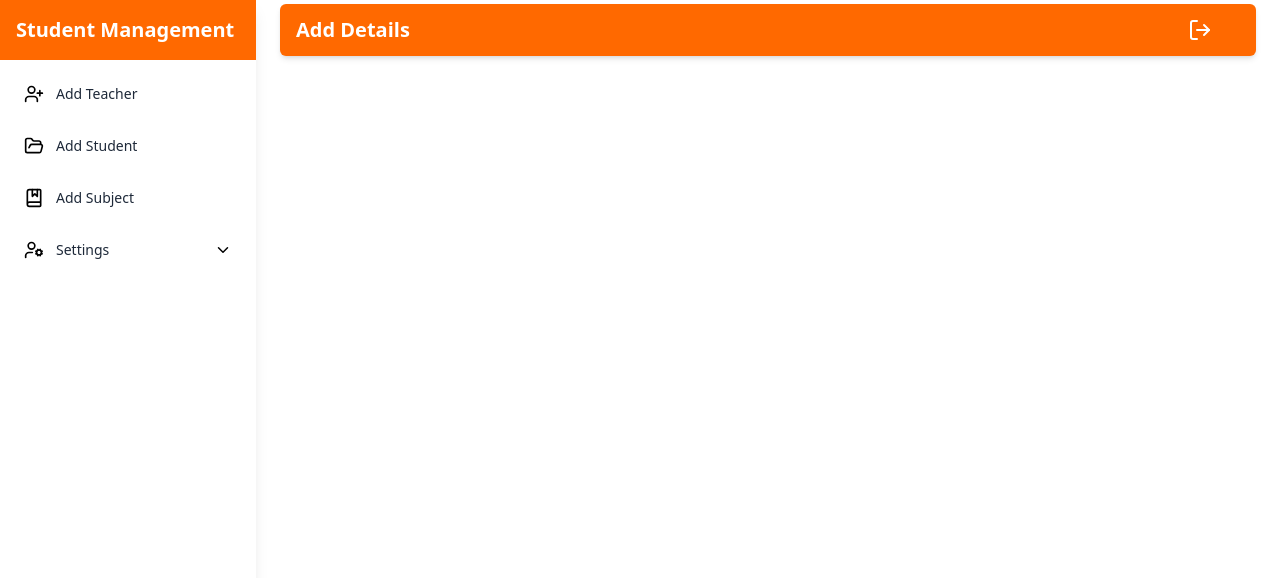
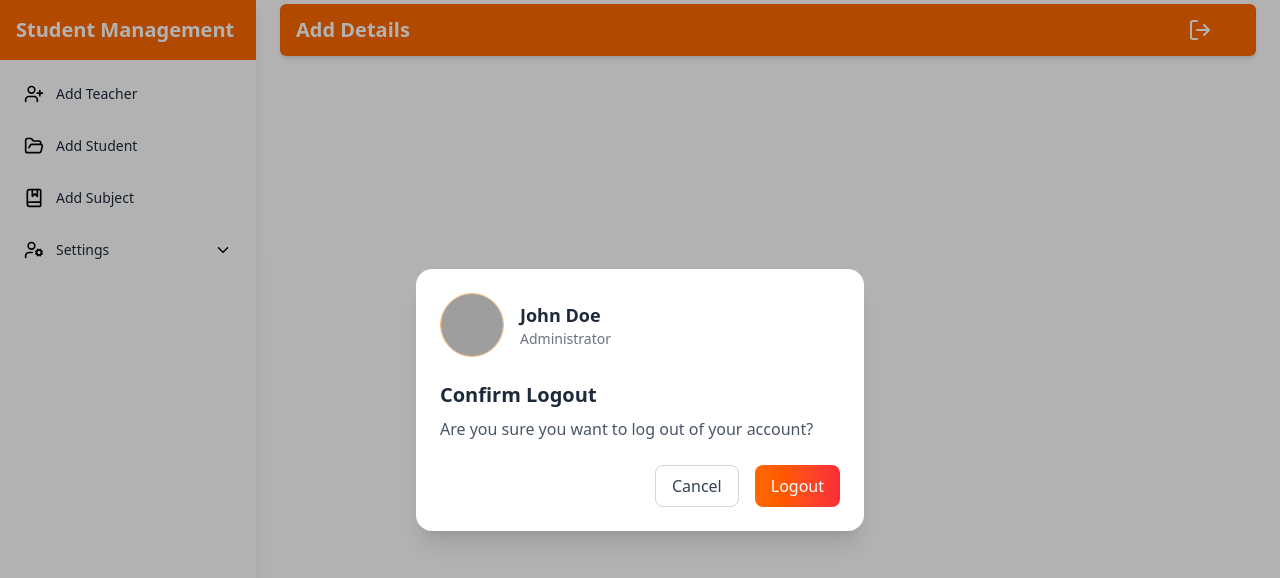
Before and after one commit to Adesh-Dhope/ui-template-one, a React (Vite) app: page /add-details in a window 1280 px wide. Both pictures are taken after a click on the icon 1200 px from the left and 30 px from the top of the page. Shown: the top 578 px of the page. Built offline with nearby package versions, Linux system fonts and the light colour scheme; grey boxes are pictures that could not be loaded.

Commit message:
logout and logout navigation changes

```diff
--- a/src/components/layout/Logout/Logout.jsx
+++ b/src/components/layout/Logout/Logout.jsx
@@ -1,10 +1,67 @@
-import React from 'react'
+import React, { useState } from 'react'
 import {LogOut } from 'lucide-react'
+import { useNavigate } from 'react-router-dom';
 
 const Logout = () => {
+
+    const navigate = useNavigate();
+
+    const [showLogout, setShowLogout] = useState(false);
+
+    const onCancel = ()=>{
+        setShowLogout(false)
+    }
+    const onLogout = ()=>{
+navigate('/')
+    }
   return (
+    <div>
     <div className='hover:bg-[#ff7720] px-2'>
-        <div><LogOut className='text-white cursor-pointer '/></div>
+        <div onClick={() => setShowLogout(true)}><LogOut className='text-white cursor-pointer '/></div>
+    </div>
+{showLogout && (
+<div className="fixed inset-0 bg-[rgba(0,0,0,0.3)] flex items-center justify-center z-50">
+      <div className="bg-white p-6 rounded-2xl shadow-xl w-11/12 max-w-md">
+
+        {/* User Info */}
+        <div className="flex items-center gap-4 mb-6">
+          <img
+            src={"https://i.pravatar.cc/100"}
+            alt="User"
+            className="w-16 h-16 rounded-full object-cover border border-orange-300"
+          />
+          <div>
+            <h3 className="text-lg font-semibold text-gray-800">{"John Doe"}</h3>
+            <p className="text-sm text-gray-500">{  "Administrator"}</p>
+          </div>
+        </div>
+
+        {/* Logout Text */}
+        <h2 className="text-xl font-bold text-gray-800 mb-2">Confirm Logout</h2>
+        <p className="text-gray-600 mb-6">
+          Are you sure you want to log out of your account?
+        </p>
+
+        {/* Action Buttons */}
+        <div className="flex justify-end gap-4">
+          <button
+            onClick={onCancel}
+            className="px-4 py-2 bg-gradient-to-r hover:from-orange-500 hover:to-red-500 hover:text-white rounded-lg cursor-pointer text-gray-700 border border-gray-300  transition"
+          >
+            Cancel
+          </button>
+          <button
+            onClick={onLogout}
+            className="px-4 py-2 cursor-pointer rounded-lg bg-gradient-to-r from-orange-500 to-red-500 hover:from-orange-600 hover:to-red-600 text-white hover:opacity-90 transition"
+          >
+            Logout
+          </button>
+        </div>
+      </div>
+    </div>
+)}
+
+
     </div>
   )
 }
```
